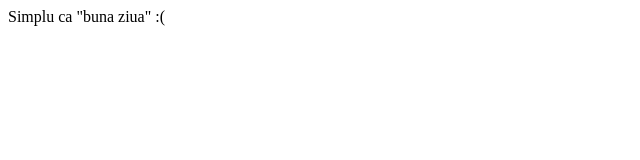
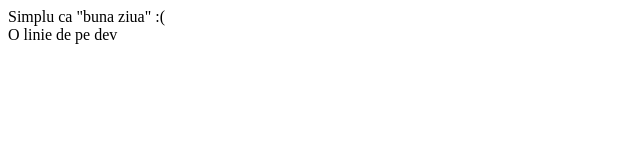
Before and after one commit to tutor-fs1/tutorial, a plain HTML site: page index.html in a window 1280 px wide. Shown: the full height of the page, 0-640 px from the left. Drawn offline with Linux system fonts and the light colour scheme.

Commit message:
test pentru merge

```diff
--- a/index.html
+++ b/index.html
@@ -1 +1,2 @@
 Simplu ca "buna ziua" :(
+<div>O linie de pe dev</div>
```
